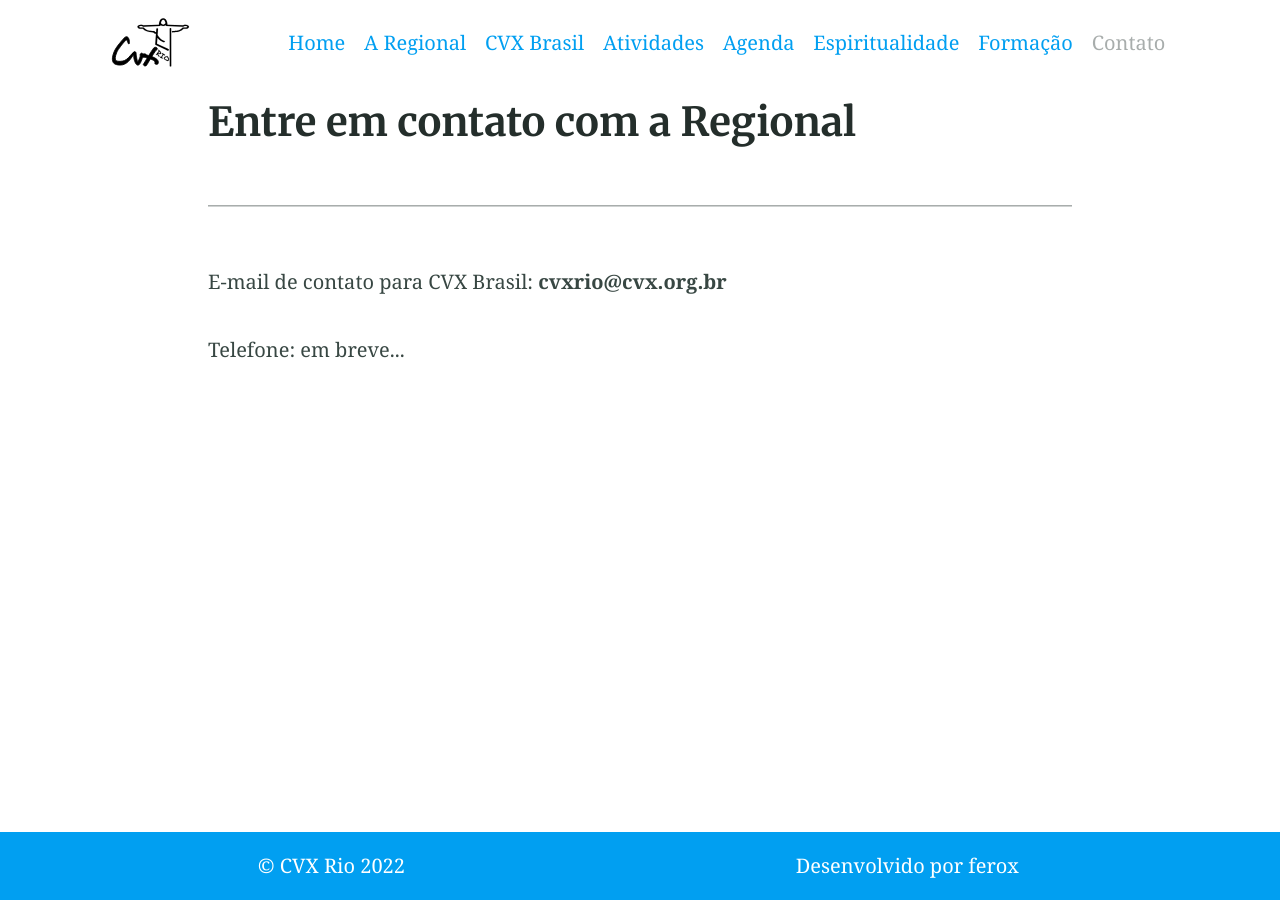
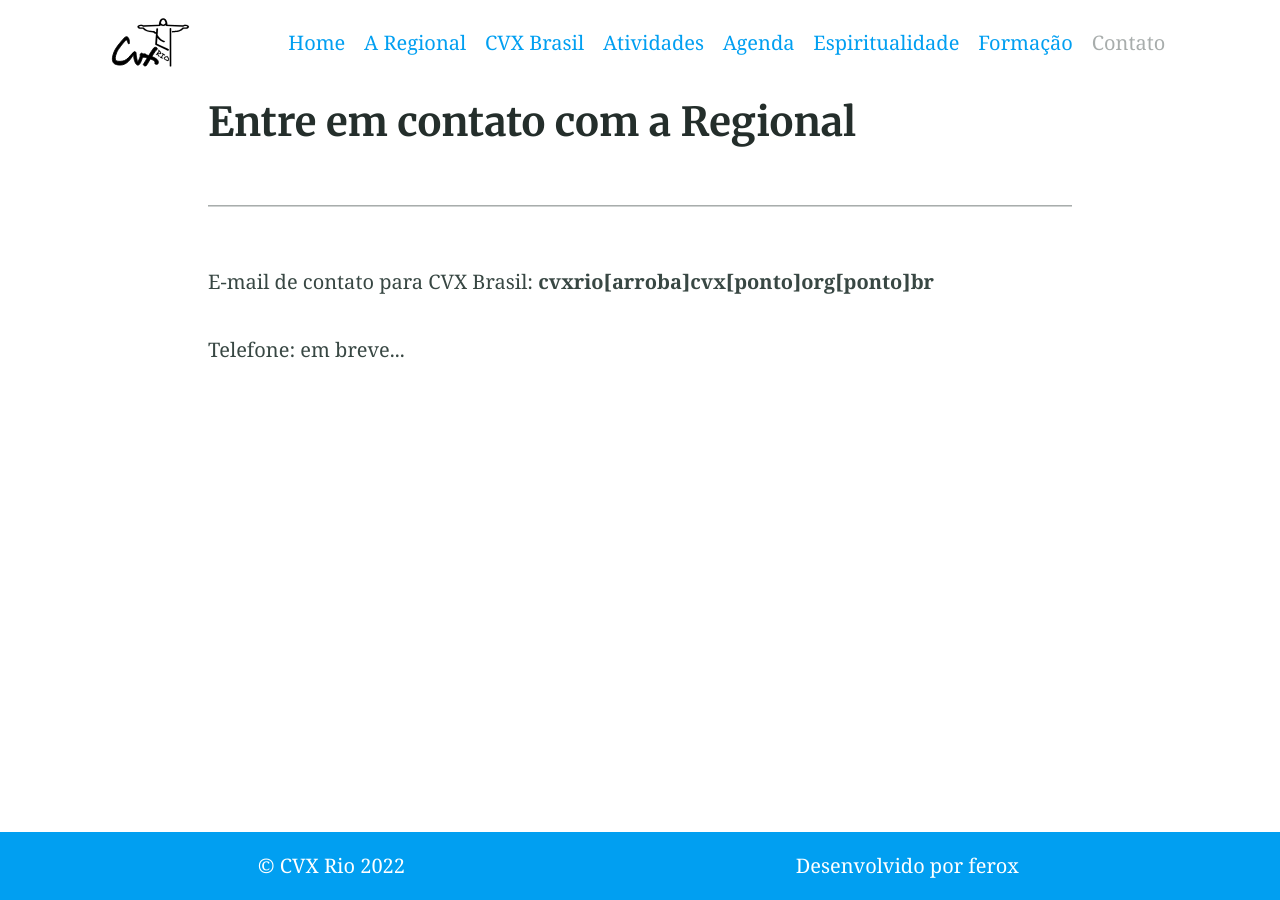
Before and after one commit to cvxrio/cvxrio.github.io, a Jekyll site: the page built from contato.md, in a window 1280 px wide. Built offline with Jekyll 4.4.1, drawn with Linux system fonts in a browser that asks for light colours.

Commit message:
Camuflando o e-mail da CVX pra não receber spams

```diff
--- a/contato.md
+++ b/contato.md
@@ -6,6 +6,6 @@
 
 <hr>
 <div>
-    <p>E-mail de contato para CVX Brasil: <strong>cvxrio@cvx.org.br</strong></p>
+    <p>E-mail de contato para CVX Brasil: <strong>cvxrio[arroba]cvx[ponto]org[ponto]br</strong></p>
     <p>Telefone: em breve...</p>
 </div>
```
